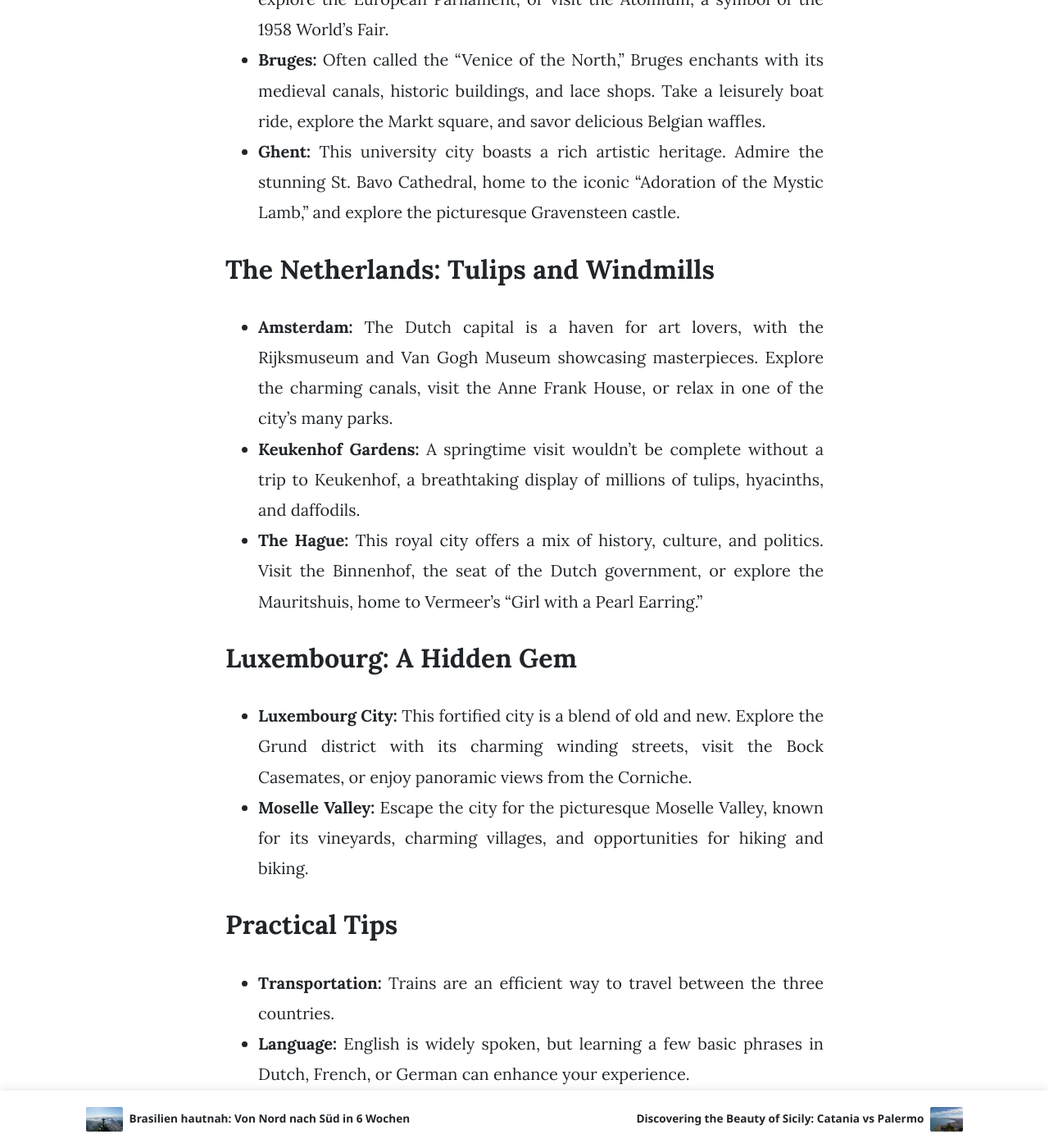
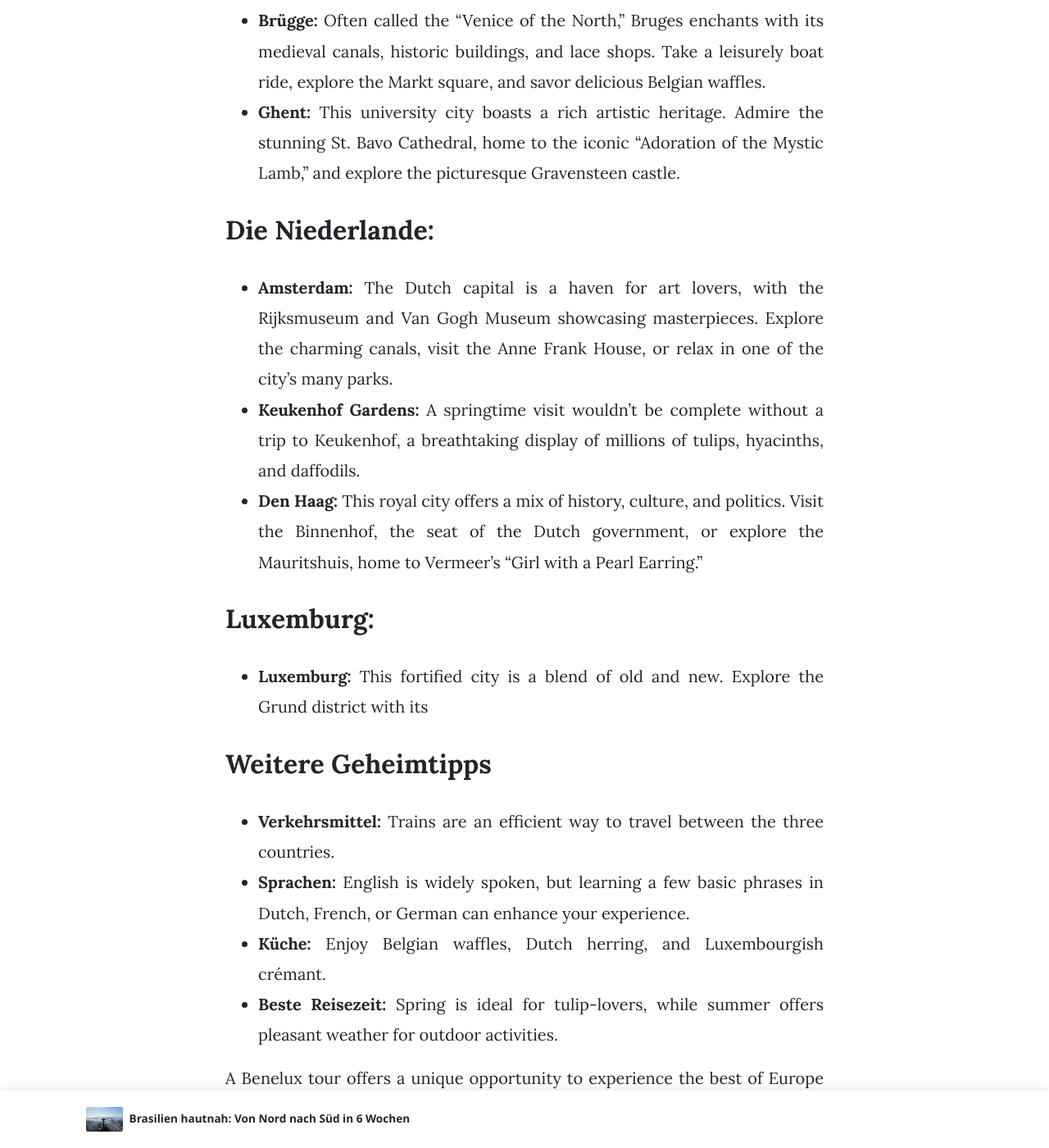
Before and after one commit to travelbuddi/travelbuddi.github.io, a Jekyll site: the page built from _posts/2023-02-06-benelux.md, in a window 1280 px wide and 1400 px high, scrolled down 1164 px. Shown: the whole window at 82% size. Built offline with Jekyll 4.4.1, drawn with Linux system fonts in a browser that asks for light colours; nearby versions of some CDN libraries; some of the changed text lies outside the part shown.

Commit message:
Update Posts

```diff
--- a/_posts/2023-02-06-benelux.md
+++ b/_posts/2023-02-06-benelux.md
@@ -1,38 +1,37 @@
 ---
 layout: post
-title: "A BeNeLux Adventure - Belgium, Netherlands and Luxembourg"
+title: "Belgien, Niederlande und Luxemburg auf eigene Faust in 4 Wochen"
 author: franzi
 categories: [Travel]
 image: assets/images/benelux-windmill.jpg
 tags: []
 ---
 
-# A BeNeLux Adventure: Belgium, Netherlands, and Luxembourg
+# Eine weitere Reise mit unserem Van Wollma
 
 A journey through the Benelux countries—Belgium, the Netherlands, and Luxembourg—is a delightful exploration of diverse cultures, rich history, and stunning landscapes. This compact region offers a perfect blend of urban sophistication, charming countryside, and world-class attractions.
 
-## Belgium: A Tapestry of Charm
+## Belgien:
 
-* **Brussels:** The vibrant capital welcomes visitors with its iconic Grand Place, a UNESCO World Heritage site. Indulge in Belgian chocolates, explore the European Parliament, or visit the Atomium, a symbol of the 1958 World's Fair.
-* **Bruges:** Often called the "Venice of the North," Bruges enchants with its medieval canals, historic buildings, and lace shops. Take a leisurely boat ride, explore the Markt square, and savor delicious Belgian waffles.
+* **Brüssel:** The vibrant capital welcomes visitors with its iconic Grand Place, a UNESCO World Heritage site. Indulge in Belgian chocolates, explore the European Parliament, or visit the Atomium, a symbol of the 1958 World's Fair.
+* **Brügge:** Often called the "Venice of the North," Bruges enchants with its medieval canals, historic buildings, and lace shops. Take a leisurely boat ride, explore the Markt square, and savor delicious Belgian waffles.
 * **Ghent:** This university city boasts a rich artistic heritage. Admire the stunning St. Bavo Cathedral, home to the iconic "Adoration of the Mystic Lamb," and explore the picturesque Gravensteen castle.
 
-## The Netherlands: Tulips and Windmills
+## Die Niederlande:
 
 * **Amsterdam:** The Dutch capital is a haven for art lovers, with the Rijksmuseum and Van Gogh Museum showcasing masterpieces. Explore the charming canals, visit the Anne Frank House, or relax in one of the city's many parks.
 * **Keukenhof Gardens:** A springtime visit wouldn't be complete without a trip to Keukenhof, a breathtaking display of millions of tulips, hyacinths, and daffodils.
-* **The Hague:** This royal city offers a mix of history, culture, and politics. Visit the Binnenhof, the seat of the Dutch government, or explore the Mauritshuis, home to Vermeer's "Girl with a Pearl Earring."
+* **Den Haag:** This royal city offers a mix of history, culture, and politics. Visit the Binnenhof, the seat of the Dutch government, or explore the Mauritshuis, home to Vermeer's "Girl with a Pearl Earring."
 
-## Luxembourg: A Hidden Gem
+## Luxemburg:
 
-* **Luxembourg City:** This fortified city is a blend of old and new. Explore the Grund district with its charming winding streets, visit the Bock Casemates, or enjoy panoramic views from the Corniche.
-* **Moselle Valley:** Escape the city for the picturesque Moselle Valley, known for its vineyards, charming villages, and opportunities for hiking and biking.
+* **Luxemburg:** This fortified city is a blend of old and new. Explore the Grund district with its
 
-## Practical Tips
+## Weitere Geheimtipps
 
-* **Transportation:** Trains are an efficient way to travel between the three countries.
-* **Language:** English is widely spoken, but learning a few basic phrases in Dutch, French, or German can enhance your experience.
-* **Cuisine:** Enjoy Belgian waffles, Dutch herring, and Luxembourgish crémant.
-* **Best Time to Visit:** Spring is ideal for tulip-lovers, while summer offers pleasant weather for outdoor activities.
+* **Verkehrsmittel:** Trains are an efficient way to travel between the three countries.
+* **Sprachen:** English is widely spoken, but learning a few basic phrases in Dutch, French, or German can enhance your experience.
+* **Küche:** Enjoy Belgian waffles, Dutch herring, and Luxembourgish crémant.
+* **Beste Reisezeit:** Spring is ideal for tulip-lovers, while summer offers pleasant weather for outdoor activities.
 
 A Benelux tour offers a unique opportunity to experience the best of Europe in a compact and easily accessible region. Whether you're interested in history, art, food, or simply exploring charming towns, this destination has something to offer everyone.
```
Also changed, not shown: _posts/2023-11-01-sicily.md (+2 -2 lines).
